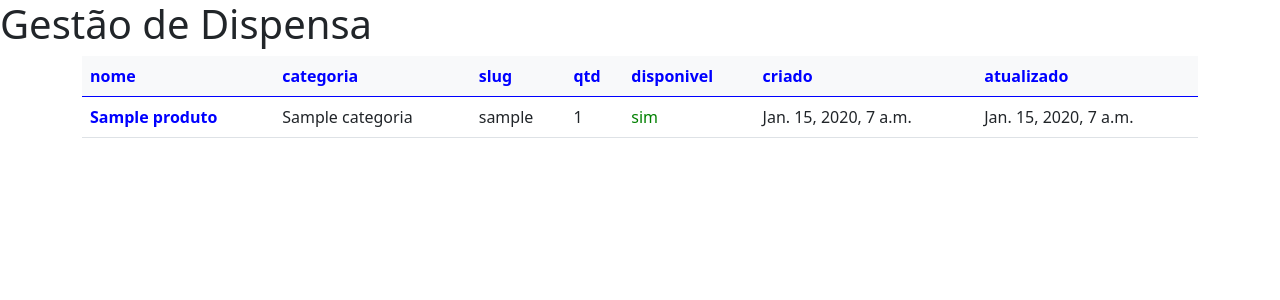
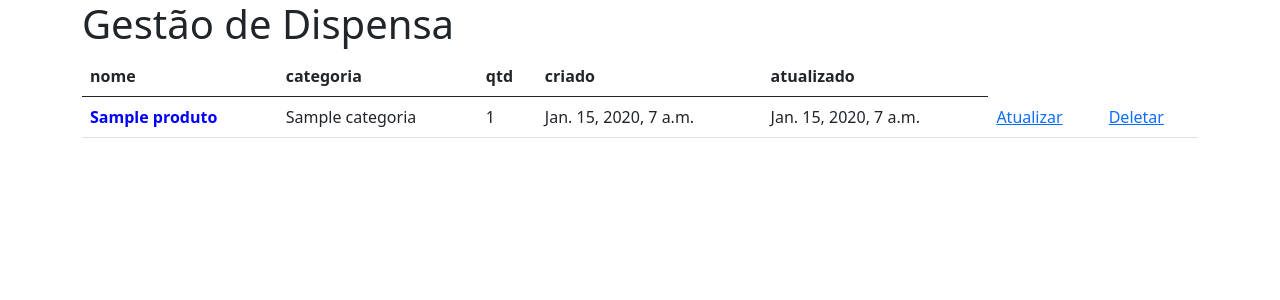
Before and after one commit to Rafael-Arkeo/Gest-o_dispensa, a Django app: page / in a window 1280 px wide. Shown: the top 300 px of the page. Run offline with Django 3.2, Linux system fonts and the light colour scheme; tables that the repository leaves empty hold one stand-in row (values such as "Sample post").

Commit message:
preparação para crud

```diff
--- a/produtos/admin.py
+++ b/produtos/admin.py
@@ -3,7 +3,7 @@ from .models import Categoria, Produto
 
 @admin.register(Produto)
 class ProdutoAdmin(admin.ModelAdmin):
-    list_display = ("nome", "categoria", "slug", "qtd", "disponivel", "criado", "atualizado")
+    list_display = ("nome", "categoria",  "qtd",  "criado", "atualizado")
 
 
 @admin.register(Categoria)
--- a/templates/home.html
+++ b/templates/home.html
@@ -12,13 +12,18 @@
 
 </head>
 <body>
+<div class="container">
     <h1>Gestão de Dispensa</h1>
+</div>
+
+
 <div class="container">
-    <table class="table   table-hover">
-        <thead class="table-light">
+    <div class="table-responsive">
+        <table class="table table-hover">
+            <thead class="table">
                 <tr>
                     {%for iten in index%}
-                    <th scope="col" style="color:blue;">{{iten}}</th>
+                        <th scope="col" >{{iten}}</th>
                     {%endfor%}
                 </tr>
             </thead>
@@ -27,15 +32,13 @@
                 <tr>
                     <th scope="row" style="color:blue;">{{prod.nome}}</th>
                     <td>{{prod.categoria}}</td>
-                <td>{{prod.slug}}</td>
+
                     <td>{{prod.qtd}}</td>
-                {% if prod.disponivel%}
-                    <td style="color:green;">sim</td>
-                {%else%}
-                    <td style="color:red;">não</td>
-                {%endif%}
+
                     <td>{{prod.criado}}</td>
                     <td>{{prod.atualizado}}</td>
+                    <td><a href="">Atualizar</a></td>
+                    <td><a href="">Deletar</a></td>
 
 
                 </tr>
@@ -43,6 +46,7 @@
             </tbody>
         </table>
     </div>
+</div>
 </body>
 <script src="https://cdn.jsdelivr.net/npm/bootstrap@5.0.2/dist/js/bootstrap.bundle.min.js" integrity="sha384-MrcW6ZMFYlzcLA8Nl+NtUVF0sA7MsXsP1UyJoMp4YLEuNSfAP+JcXn/tWtIaxVXM" crossorigin="anonymous"></script>
 </html>
```
Lines whose indentation alone changed are shown as unchanged.
